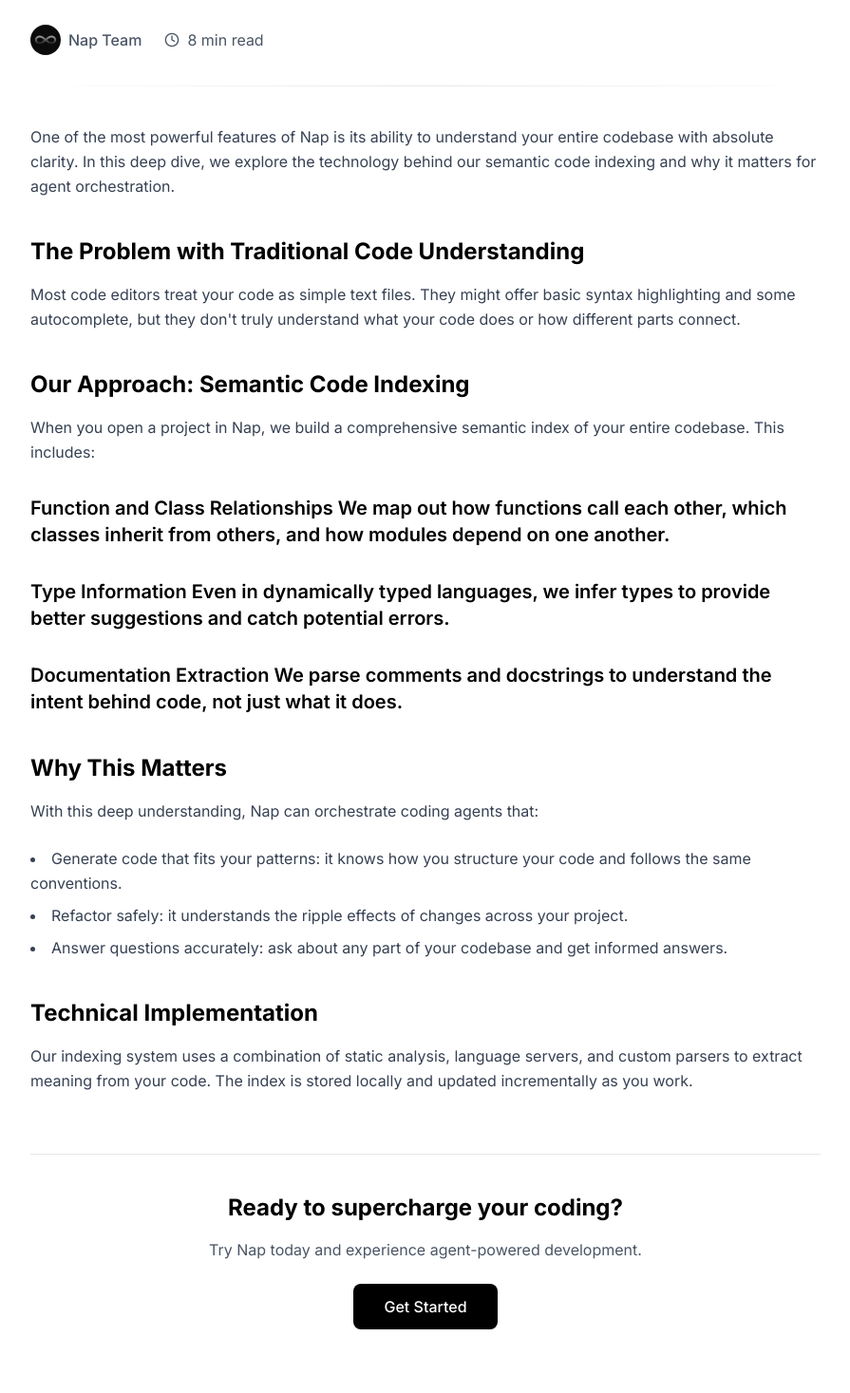
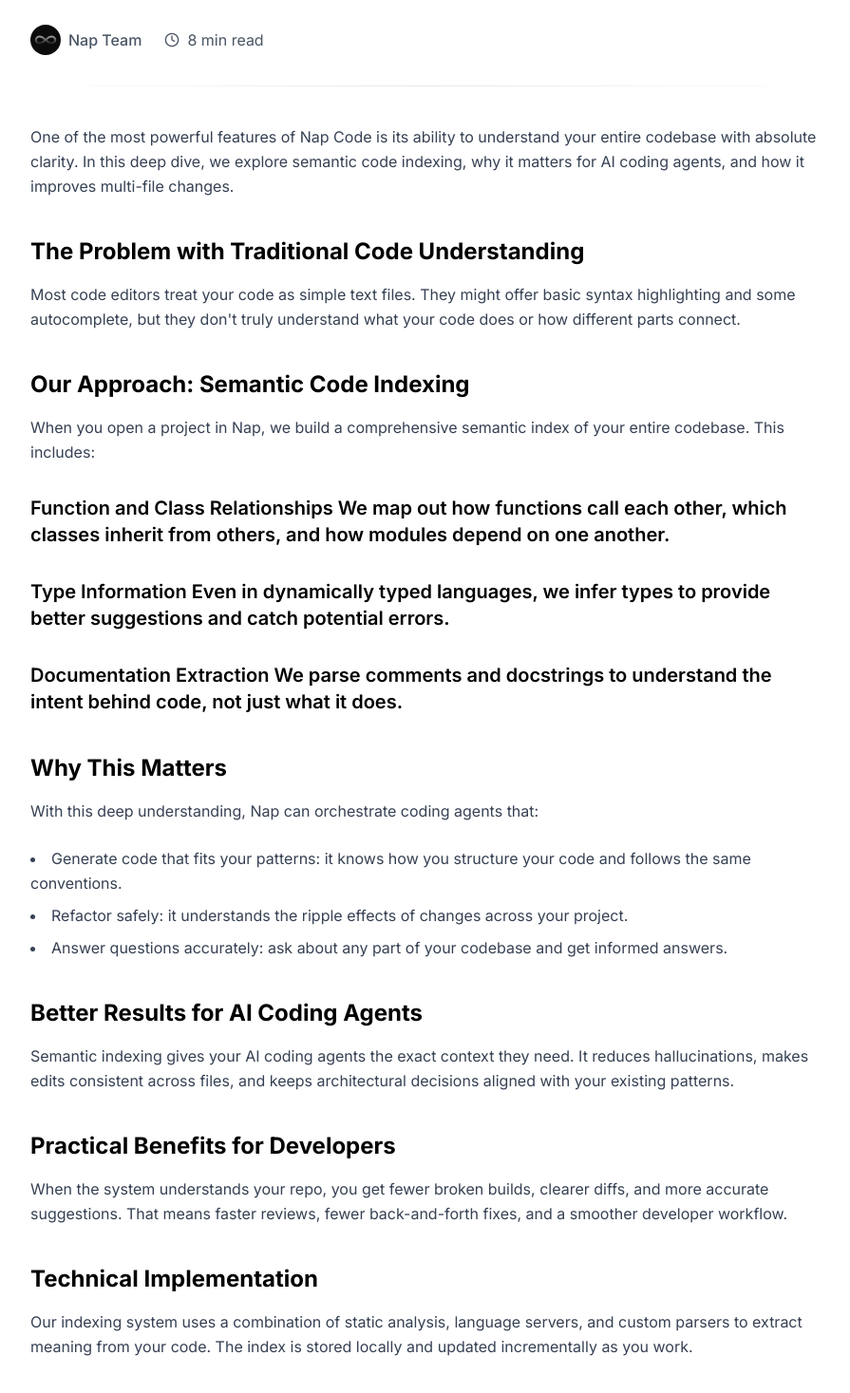
Before and after one commit to farzeenilyaszargar/nap-ide, a Next.js app: page /blogs/understanding-your-codebase in a window 1280 px wide. Shown: the part 351-1818 px from the top of the page at 95% size, without its empty margins (192-1087 px from the left). Built offline with nearby package versions, Linux system fonts and the light colour scheme; a web font is replaced by a local one.

Commit message:
Enhance blog content with SEO-friendly copy

```diff
--- a/app/(other pages)/blogs/data.ts
+++ b/app/(other pages)/blogs/data.ts
@@ -18,8 +18,12 @@ export const blogs: BlogPost[] = [
         slug: "introducing-nap-editor",
         title: "Introducing Nap: Orchestrated Agent Coding",
         subtitle: "Nap coordinates specialized coding agents so you can ship features across files with clarity and control.",
-        excerpt: "Today we're excited to announce the launch of Nap, a next-generation coding environment built for agent orchestration. Nap is a coding agent and orchestration layer that connects models and tools, not an AI model itself.",
-        content: `Today we're excited to announce the launch of Nap, a next-generation coding environment built for agent orchestration. Nap is a coding agent and orchestration layer that connects models and tools, not an AI model itself.
+        excerpt: "Today we're excited to announce the launch of Nap Code, a next-generation coding environment built for AI coding agents and agent orchestration. Nap is an orchestration layer that connects models and tools, not a model itself, so you can ship faster with clarity and control.",
+        content: `Today we're excited to announce the launch of Nap Code, a next-generation coding environment built for AI coding agents and agent orchestration. Nap is an orchestration layer that connects models and tools, not a model itself, so you can ship faster with clarity and control.
+
+## What Is Nap Code?
+
+Nap Code is an agentic coding environment that helps developers coordinate multiple coding agents across files and tasks. Instead of working in isolation, agents can collaborate on refactors, new features, and documentation while you stay in the loop with clear diffs and review.
 
 ## Why We Built Nap
 
@@ -36,6 +40,14 @@ Tell Nap what you want to accomplish in plain English, and it will orchestrate c
 ### Context-Aware Suggestions
 Unlike simple autocomplete, Nap's suggestions are informed by your entire codebase, making them relevant and accurate across multiple files.
 
+## Who It's For
+
+Nap Code is built for product engineers, startups, and teams that want faster iteration without losing engineering rigor. If you need a reliable AI coding assistant that understands your repo and supports multi-file edits, Nap keeps the workflow clear and reviewable.
+
+## Local-First, Developer-Friendly
+
+Your codebase context stays close to where you work, and the system is designed to minimize friction when you move from idea to code to commit. This is not a chat toy - it's a practical developer tool for shipping software.
+
 ## What's Next
 
 This is just the beginning. We're constantly improving our AI models and adding new features based on developer feedback. Stay tuned for more updates!`,
@@ -50,8 +62,8 @@ This is just the beginning. We're constantly improving our AI models and adding
         slug: "understanding-your-codebase",
         title: "How Nap Understands Your Entire Codebase",
         subtitle: "A deeper look at how Nap builds a live map of your project to coordinate reliable changes.",
-        excerpt: "One of the most powerful features of Nap is its ability to understand your entire codebase with absolute clarity. In this deep dive, we explore the technology behind our semantic code indexing and why it matters for agent orchestration.",
-        content: `One of the most powerful features of Nap is its ability to understand your entire codebase with absolute clarity. In this deep dive, we explore the technology behind our semantic code indexing and why it matters for agent orchestration.
+        excerpt: "One of the most powerful features of Nap Code is its ability to understand your entire codebase with absolute clarity. In this deep dive, we explore semantic code indexing, why it matters for AI coding agents, and how it improves multi-file changes.",
+        content: `One of the most powerful features of Nap Code is its ability to understand your entire codebase with absolute clarity. In this deep dive, we explore semantic code indexing, why it matters for AI coding agents, and how it improves multi-file changes.
 
 ## The Problem with Traditional Code Understanding
 
@@ -78,6 +90,14 @@ With this deep understanding, Nap can orchestrate coding agents that:
 - Refactor safely: it understands the ripple effects of changes across your project.
 - Answer questions accurately: ask about any part of your codebase and get informed answers.
 
+## Better Results for AI Coding Agents
+
+Semantic indexing gives your AI coding agents the exact context they need. It reduces hallucinations, makes edits consistent across files, and keeps architectural decisions aligned with your existing patterns.
+
+## Practical Benefits for Developers
+
+When the system understands your repo, you get fewer broken builds, clearer diffs, and more accurate suggestions. That means faster reviews, fewer back-and-forth fixes, and a smoother developer workflow.
+
 ## Technical Implementation
 
 Our indexing system uses a combination of static analysis, language servers, and custom parsers to extract meaning from your code. The index is stored locally and updated incrementally as you work.`,
@@ -92,8 +112,8 @@ Our indexing system uses a combination of static analysis, language servers, and
         slug: "productivity-tips",
         title: "10 Tips to Maximize Your Productivity with Nap",
         subtitle: "Practical habits and shortcuts that make agent workflows feel fast and predictable.",
-        excerpt: "Whether you're new to Nap or a seasoned user, these 10 tips will help you get the most out of Nap's agent orchestration. From keyboard shortcuts to advanced prompting techniques, learn how to supercharge your development workflow and ship code faster than ever.",
-        content: `Whether you're new to Nap or a seasoned user, these 10 tips will help you get the most out of Nap's agent orchestration. From keyboard shortcuts to advanced prompting techniques, learn how to supercharge your development workflow and ship code faster than ever.
+        excerpt: "Whether you're new to Nap Code or a seasoned user, these 10 tips will help you get the most out of AI coding agents and agent orchestration. From keyboard shortcuts to advanced prompting techniques, learn how to ship code faster and keep quality high.",
+        content: `Whether you're new to Nap Code or a seasoned user, these 10 tips will help you get the most out of AI coding agents and agent orchestration. From keyboard shortcuts to advanced prompting techniques, learn how to ship code faster and keep quality high.
 
 ## 1. Learn the Essential Shortcuts
 
```
